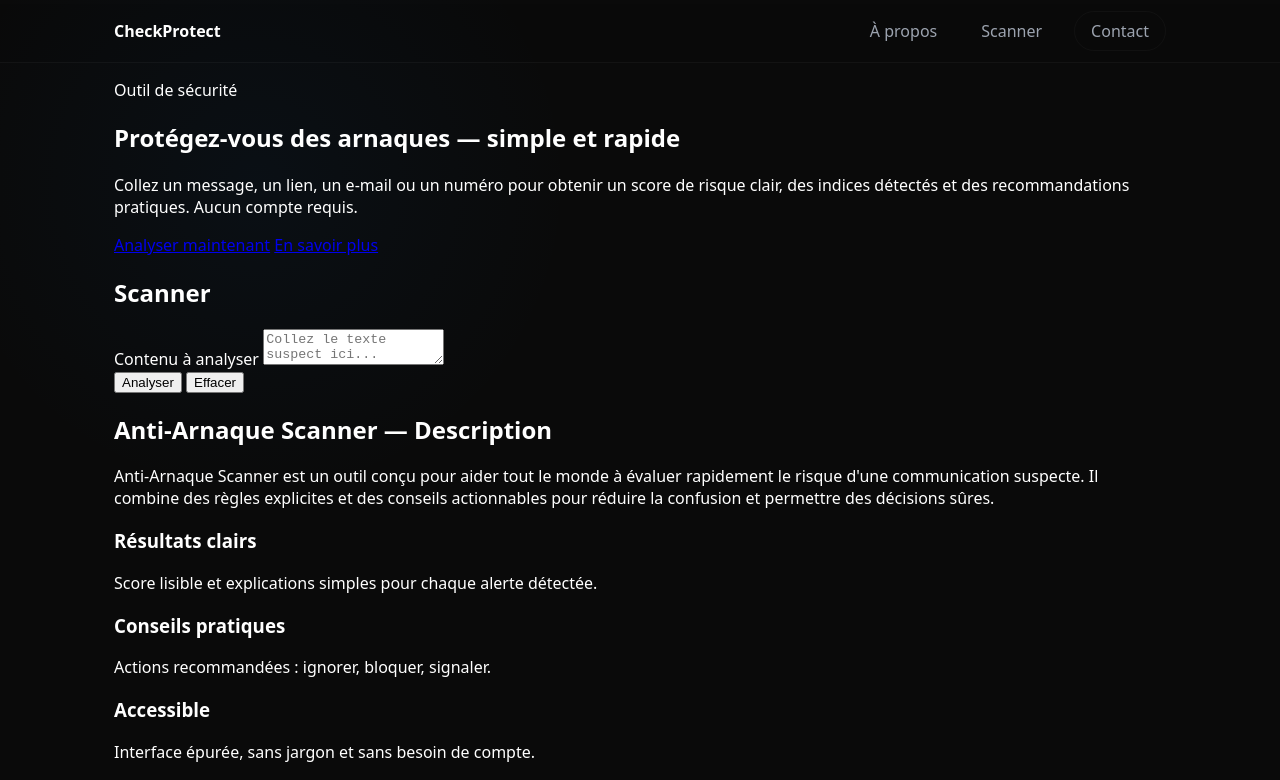
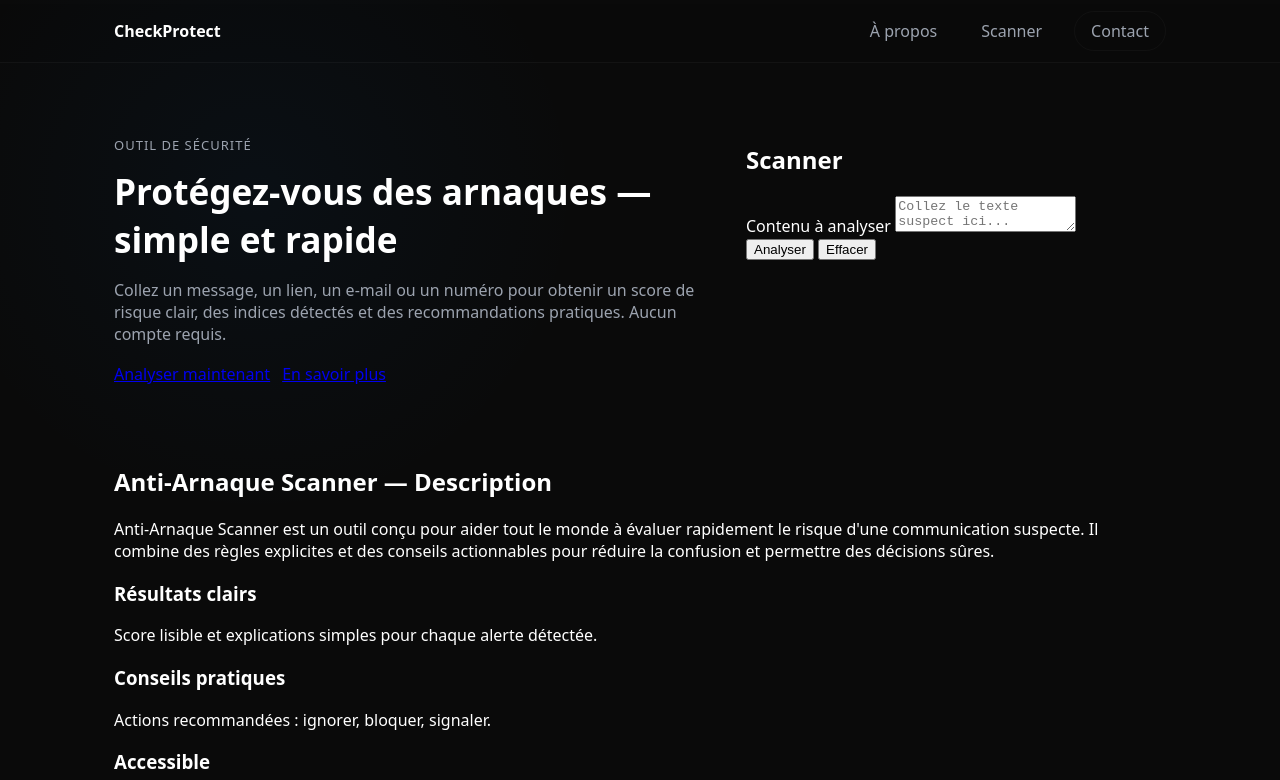
Before and after one commit to nosserb/CheckProtect, a plain HTML site: page index.html in a window 1280 px wide. Shown: the top 780 px of the page. Drawn offline with Linux system fonts and the light colour scheme.

Commit message:
style: add a hero part css

```diff
--- a/style.css
+++ b/style.css
@@ -102,3 +102,37 @@ body {
 	border: 1px solid var(--glass);
 	padding: 8px 16px;
 }
+
+.hero-section {
+	padding: 60px 0;
+}
+
+.hero-grid {
+	display: grid;
+	grid-template-columns: 1fr 420px;
+	gap: 28px;
+	align-items: start;
+}
+
+.hero-content .about-label {
+	text-transform: uppercase;
+	color: var(--muted);
+	letter-spacing: 1px;
+	font-size: 13px;
+}
+
+h1 {
+	font-size: 2.2rem;
+	margin: 10px 0;
+}
+
+.lead {
+	color: var(--muted);
+	max-width: 640px;
+}
+
+.cta-row {
+	display: flex;
+	gap: 12px;
+	margin-top: 18px;
+}
```
